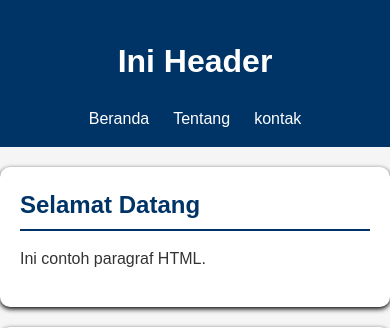
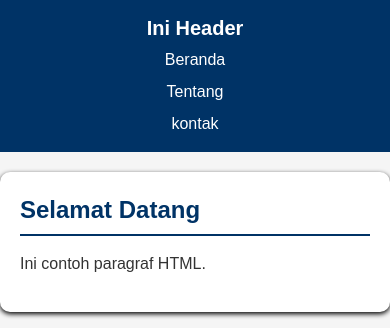
Before and after one commit to Redia-pdf/2511500027-PWD-GB1J-2526O, a PHP site: page /pertemuan-04/index.html in a window 390 px wide. Shown: the top 328 px of the page. Run offline with PHP 8.4, Linux system fonts and the light colour scheme.

Commit message:
update pertemuan-04

```diff
--- a/pertemuan-04/style.css
+++ b/pertemuan-04/style.css
@@ -144,6 +144,17 @@
               top: 0;
               z-index: 1000;
             }
+            header h1 {
+              margin: 0 0 8px;
+              font-size: 20px;
+              line-height: 1.2;
+            }
+            header ul {
+              flex-direction: column;
+              align-items: stretch;
+              gap: 8px;
+              margin: 8px 0 0;
+            }
         }
         footer {
           background: #222;
```
